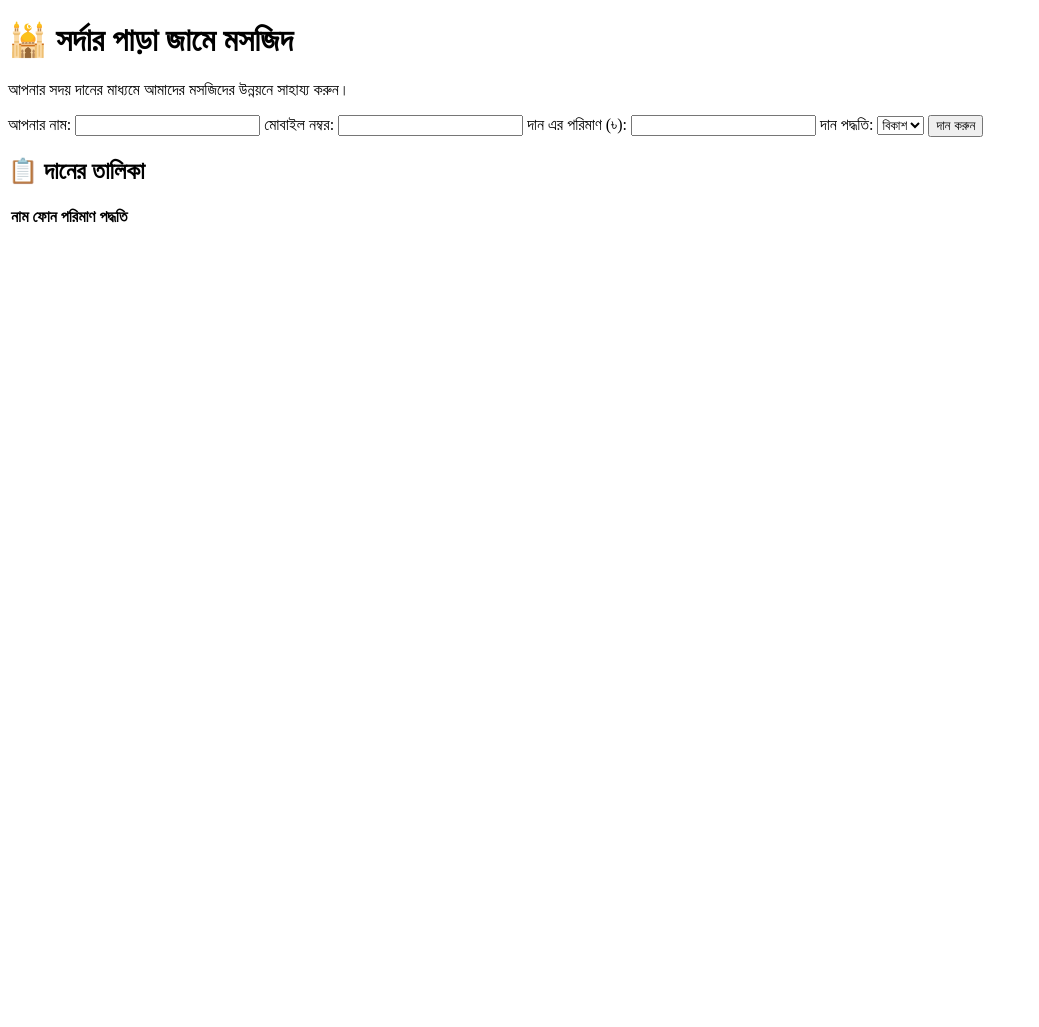
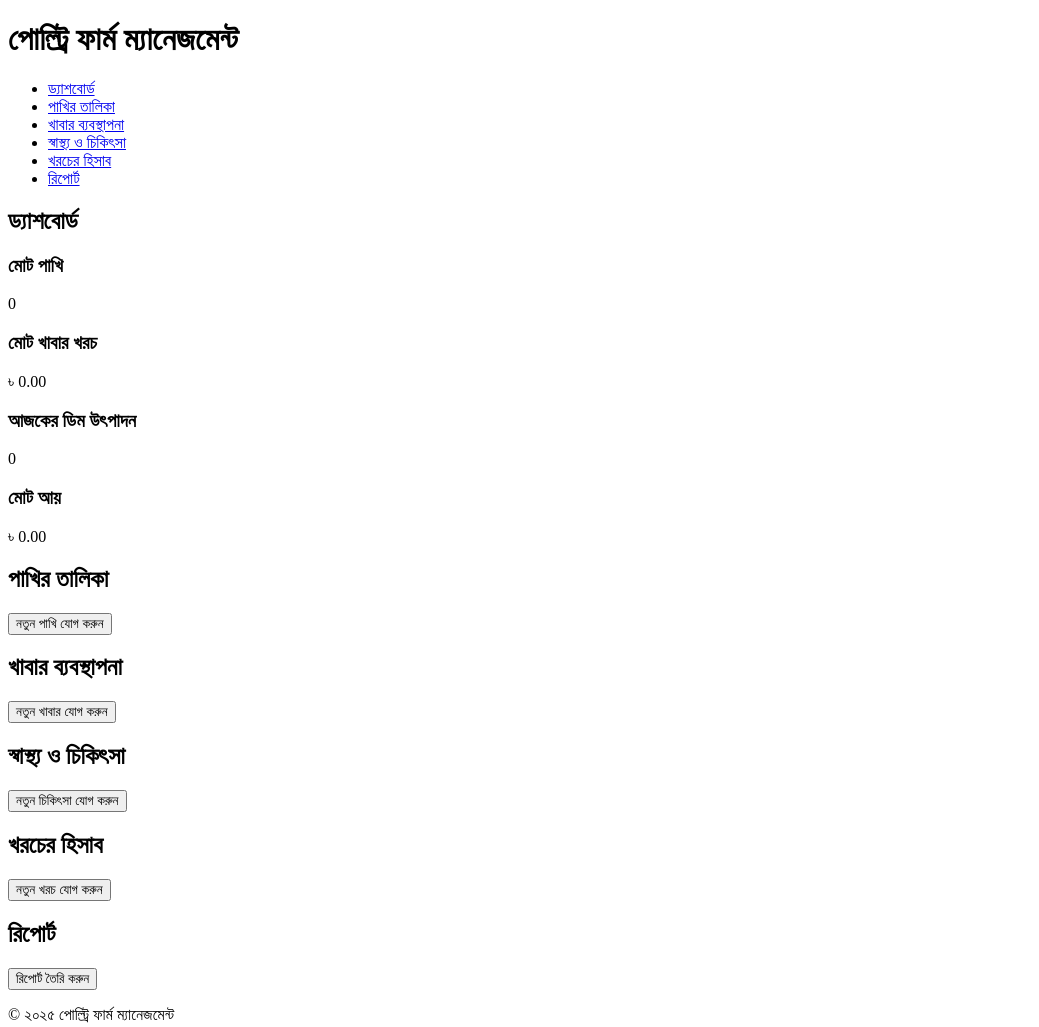
Before and after one commit to Akazadsardar71/lilyapp, a plain HTML site: page index.html in a window 1280 px wide. Shown: the whole page, without its empty margins (0-1039 px from the left). Before the commit the page ends 800 px from the top, so only its background shows below. Drawn offline with Linux system fonts and the light colour scheme.

Commit message:
Update index.html

```diff
--- a/index.html
+++ b/index.html
@@ -1,49 +1,89 @@
 <!DOCTYPE html>
-<html lang="bn">
+<html lang="en">
 <head>
-  <meta charset="UTF-8">
-  <title>সর্দার পাড়া জামে মসজিদ – দান করুন</title>
-  <link rel="stylesheet" href="style.css">
+    <meta charset="UTF-8">
+    <meta name="viewport" content="width=device-width, initial-scale=1.0">
+    <title>পোল্ট্রি ফার্ম ম্যানেজমেন্ট</title>
+    <link rel="stylesheet" href="style.css">
 </head>
 <body>
-  <div class="container">
-    <h1>🕌 সর্দার পাড়া জামে মসজিদ</h1>
-    <p>আপনার সদয় দানের মাধ্যমে আমাদের মসজিদের উন্নয়নে সাহায্য করুন।</p>
+    <header>
+        <h1>পোল্ট্রি ফার্ম ম্যানেজমেন্ট</h1>
+        <nav>
+            <ul>
+                <li><a href="#dashboard">ড্যাশবোর্ড</a></li>
+                <li><a href="#birds">পাখির তালিকা</a></li>
+                <li><a href="#feeding">খাবার ব্যবস্থাপনা</a></li>
+                <li><a href="#health">স্বাস্থ্য ও চিকিৎসা</a></li>
+                <li><a href="#expenses">খরচের হিসাব</a></li>
+                <li><a href="#reports">রিপোর্ট</a></li>
+            </ul>
+        </nav>
+    </header>
 
-    <form id="donationForm">
-      <label>আপনার নাম:</label>
-      <input type="text" id="name" required>
+    <main>
+        <section id="dashboard" class="container">
+            <h2>ড্যাশবোর্ড</h2>
+            <div class="dashboard-cards">
+                <div class="card">
+                    <h3>মোট পাখি</h3>
+                    <p id="total-birds">0</p>
+                </div>
+                <div class="card">
+                    <h3>মোট খাবার খরচ</h3>
+                    <p id="total-feeding-cost">৳ 0.00</p>
+                </div>
+                <div class="card">
+                    <h3>আজকের ডিম উৎপাদন</h3>
+                    <p id="today-egg-production">0</p>
+                </div>
+                <div class="card">
+                    <h3>মোট আয়</h3>
+                    <p id="total-income">৳ 0.00</p>
+                </div>
+            </div>
+        </section>
 
-      <label>মোবাইল নম্বর:</label>
-      <input type="tel" id="phone" required>
+        <section id="birds" class="container">
+            <h2>পাখির তালিকা</h2>
+            <button id="add-bird-btn">নতুন পাখি যোগ করুন</button>
+            <div id="bird-list">
+                </div>
+        </section>
 
-      <label>দান এর পরিমাণ (৳):</label>
-      <input type="number" id="amount" required>
+        <section id="feeding" class="container">
+            <h2>খাবার ব্যবস্থাপনা</h2>
+            <button id="add-feed-btn">নতুন খাবার যোগ করুন</button>
+            <div id="feed-list">
+                </div>
+        </section>
 
-      <label>দান পদ্ধতি:</label>
-      <select id="method" required>
-        <option value="bkash">বিকাশ</option>
-        <option value="nagad">নগদ</option>
-        <option value="cash">ক্যাশ</option>
-      </select>
+        <section id="health" class="container">
+            <h2>স্বাস্থ্য ও চিকিৎসা</h2>
+            <button id="add-treatment-btn">নতুন চিকিৎসা যোগ করুন</button>
+            <div id="treatment-list">
+                </div>
+        </section>
 
-      <button type="submit">দান করুন</button>
-    </form>
+        <section id="expenses" class="container">
+            <h2>খরচের হিসাব</h2>
+            <button id="add-expense-btn">নতুন খরচ যোগ করুন</button>
+            <div id="expense-list">
+                </div>
+        </section>
 
-    <h2>📋 দানের তালিকা</h2>
-    <table>
-      <thead>
-        <tr>
-          <th>নাম</th>
-          <th>ফোন</th>
-          <th>পরিমাণ</th>
-          <th>পদ্ধতি</th>
-        </tr>
-      </thead>
-      <tbody id="donationTable"></tbody>
-    </table>
-  </div>
+        <section id="reports" class="container">
+            <h2>রিপোর্ট</h2>
+            <button id="generate-report-btn">রিপোর্ট তৈরি করুন</button>
+            <div id="report-section">
+                </div>
+        </section>
+    </main>
 
-  <script src="script.js"></script>
+    <footer>
+        <p>&copy; ২০২৫ পোল্ট্রি ফার্ম ম্যানেজমেন্ট</p>
+    </footer>
+
+    <script src="script.js"></script>
 </body>
 </html>
```
